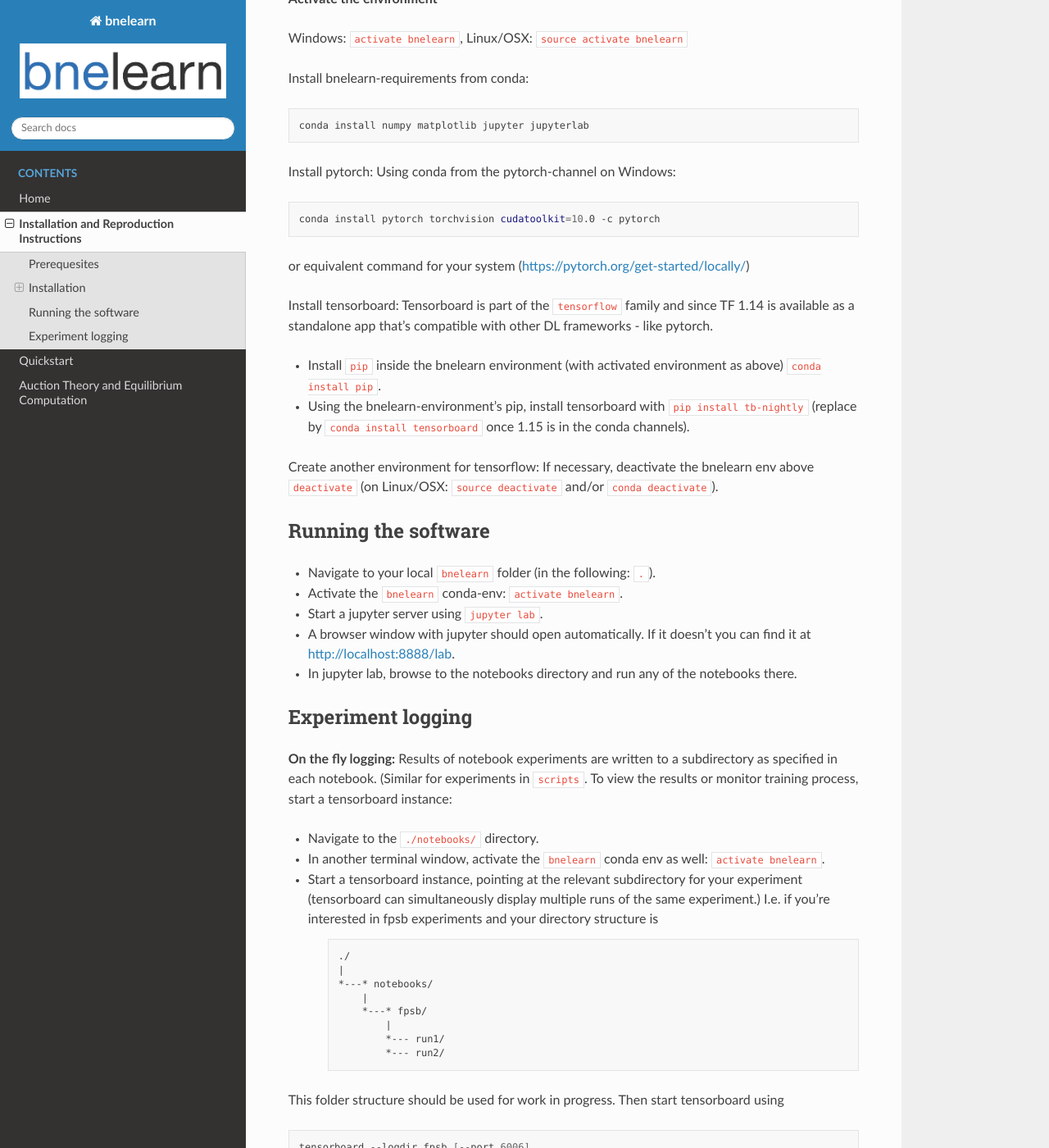
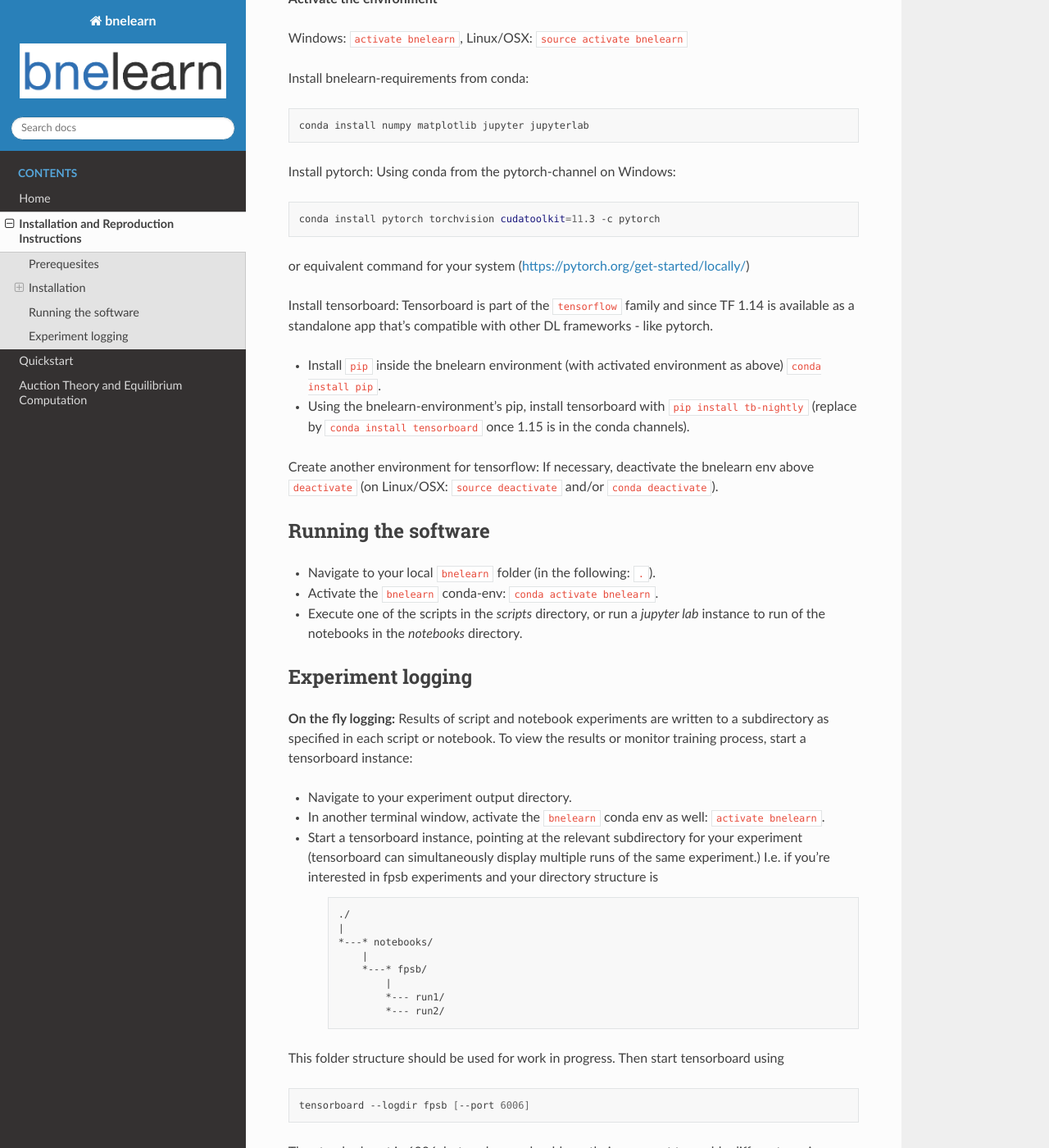
Before and after one commit to heidekrueger/bnelearn, a Sphinx documentation site: the page built from docs/usage/installation.rst, in a window 1280 px wide and 1400 px high, scrolled down 1709 px. Shown: the whole window at 82% size. Built offline with Sphinx 7.4.7 and the Read the Docs theme 2.0.0, drawn with Linux system fonts in a browser that asks for light colours; pages that are not in the unit, such as notebooks, are missing from menus; some of the changed text lies outside the part shown.

Commit message:
some documentation updates

```diff
--- a/docs/index.rst
+++ b/docs/index.rst
@@ -4,7 +4,10 @@
 Home
 ====
 
-Welcome to `bnelearn`'s documentation! bnelearn is a framework for equilibrium learning in sealed-bid auctions.
+Welcome to `bnelearn`'s documentation! bnelearn is a framework for equilibrium learning in sealed-bid auctions and other markets that can be modeled as Bayesian Games.
+
+* The public version of the `bnelearn` repository is hosted at `https://github.com/heidekrueger/bnelearn`.
+* Development is ongoing via a private GitLab repository on our university server. If you have questions, find an error, or want to contribute, please get in touch via the Issues on the GitHub repository above, or email one of the maintainers.
 
 * You can find the installation instructions at :doc:`/usage/installation`.
 * A quickstart guide is provided at :doc:`/usage/quickstart`.
--- a/docs/usage/installation.rst
+++ b/docs/usage/installation.rst
@@ -66,7 +66,7 @@ Install pytorch: Using conda from the pytorch-channel on Windows:
 
 .. code-block:: bash
 
-    conda install pytorch torchvision cudatoolkit=10.0 -c pytorch
+    conda install pytorch torchvision cudatoolkit=11.3 -c pytorch
 
 or equivalent command for your system (https://pytorch.org/get-started/locally/)
 
@@ -82,18 +82,16 @@ Running the software
 ====================
 
 * Navigate to your local ``bnelearn`` folder (in the following: ``.``).
-* Activate the ``bnelearn`` conda-env: ``activate bnelearn``.
-* Start a jupyter server using ``jupyter lab``.
-* A browser window with jupyter should open automatically. If it doesn't you can find it at http://localhost:8888/lab.
-* In jupyter lab, browse to the notebooks directory and run any of the notebooks there.
+* Activate the ``bnelearn`` conda-env: ``conda activate bnelearn``.
+* Execute one of the scripts in the `scripts` directory, or run a `jupyter lab` instance to run of the notebooks in the `notebooks` directory.
 
 
 Experiment logging
 ==================
 
-**On the fly logging:** Results of notebook experiments are written to a subdirectory as specified in each notebook. (Similar for experiments in ``scripts``. To view the results or monitor training process, start a tensorboard instance:
+**On the fly logging:** Results of script and notebook experiments are written to a subdirectory as specified in each script or notebook. To view the results or monitor training process, start a tensorboard instance:
 
-* Navigate to the ``./notebooks/`` directory.
+* Navigate to your experiment output directory.
 * In another terminal window, activate the ``bnelearn`` conda env as well: ``activate bnelearn``.
 * Start a tensorboard instance, pointing at the relevant subdirectory for your experiment (tensorboard can simultaneously display multiple runs of the same experiment.) I.e. if you're interested in fpsb experiments and your directory structure is
 
--- a/docs/usage/quickstart.rst
+++ b/docs/usage/quickstart.rst
@@ -1,6 +1,8 @@
 ==========
 Quickstart
 ==========
+
+_The commands below can be used to reproduce the results Published in `Bichler et al. 2021, <https://www.nature.com/articles/s42256-021-00365-4>`. All references refer to the numbering in that paper._
 
 Let us take a look at how to learn in one of the predefined auction games with one of the predefined algorithms.
 
```
Also changed, not shown: other parts of docs/usage/installation.rst (+2 -2 lines), docs/usage/background.rst (+1 -1 lines).
